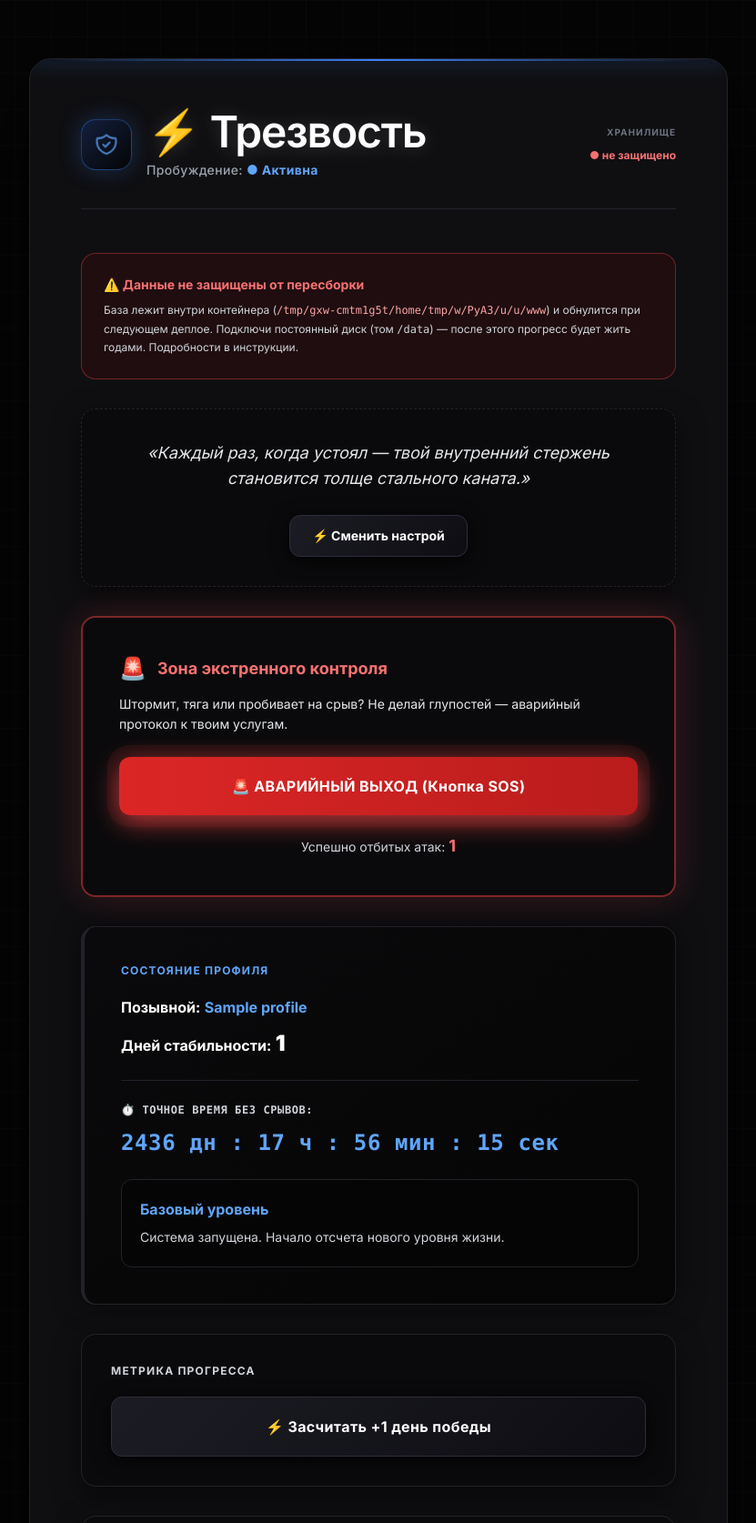
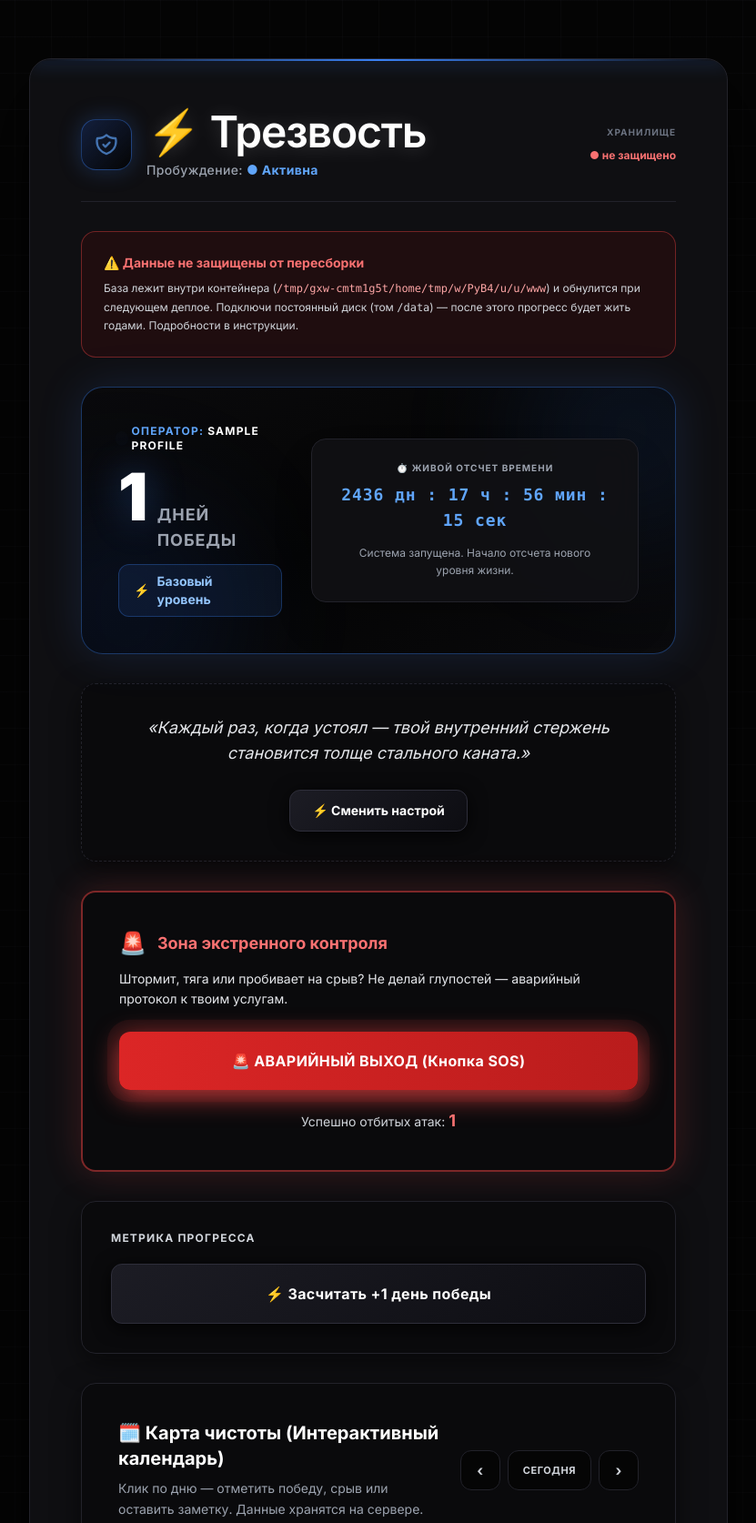
Before and after one commit to Frol78/recovery-hub, a Flask app: page / in a window 1280 px wide. Shown: the top 1674 px of the page at 91% size, without its empty margins (224-1055 px from the left). Run offline with Flask 3, Linux system fonts and the light colour scheme; tables that the repository leaves empty hold one stand-in row (values such as "Sample post"); data that the repository does not hold is empty; some libraries are stand-ins or nearby versions.

Commit message:
UI: move live timer and stats card to the top in Eura Health style

```diff
--- a/templates/index.html
+++ b/templates/index.html
@@ -124,7 +124,7 @@
     <div class="absolute top-0 left-0 right-0 h-[2px] bg-gradient-to-r from-transparent via-blue-500 to-transparent shadow-[0_0_20px_#3B82F6]"></div>
 
     <!-- Header -->
-    <div class="mb-12 pb-8 border-b border-bmwBorder flex flex-col sm:flex-row justify-between items-start sm:items-center gap-4">
+    <div class="mb-8 pb-6 border-b border-bmwBorder flex flex-col sm:flex-row justify-between items-start sm:items-center gap-4">
         <div class="flex items-center gap-4">
             <!-- Футуристичный неоновый логотип -->
             <div class="w-14 h-14 rounded-2xl bg-gradient-to-br from-blue-600/20 to-bmwDeep border border-blue-500/40 flex items-center justify-center shadow-[0_0_25px_rgba(59,130,246,0.25)] shrink-0">
@@ -189,6 +189,43 @@
     <!-- Main Dashboard -->
     <div id="dashboard-section" class="hidden space-y-8">
 
+        <!-- 🚀 ГЛАВНЫЙ ВИДЖЕТ ТРЕКЕРА (Стиль Eura Health / Premium Tracker) -->
+        <div class="relative bg-gradient-to-br from-bmwDark via-bmwDeep to-bmwDark p-8 sm:p-10 rounded-3xl border border-blue-500/40 shadow-[0_0_50px_rgba(59,130,246,0.15)] overflow-hidden">
+            <div class="absolute -right-20 -top-20 w-64 h-64 bg-blue-500/10 rounded-full blur-3xl pointer-events-none"></div>
+            <div class="absolute -left-20 -bottom-20 w-64 h-64 bg-blue-600/10 rounded-full blur-3xl pointer-events-none"></div>
+
+            <div class="relative z-10 flex flex-col md:flex-row items-center justify-between gap-8">
+                <!-- Левая часть: Цифра и ранг -->
+                <div class="text-center md:text-left">
+                    <div class="flex items-center justify-center md:justify-start gap-2 mb-2">
+                        <span class="w-2 h-2 rounded-full bg-blue-400 animate-ping"></span>
+                        <span class="text-xs font-bold text-blue-400 uppercase tracking-widest">Оператор: <span id="profile-name-display" class="text-white"></span></span>
+                    </div>
+
+                    <div class="flex items-baseline justify-center md:justify-start gap-3 my-3">
+                        <span id="profile-days-display" class="text-6xl sm:text-7xl font-black text-white tracking-tight drop-shadow-[0_0_20px_rgba(59,130,246,0.4)]">0</span>
+                        <span class="text-lg font-bold text-gray-400 uppercase tracking-wider">дней победы</span>
+                    </div>
+
+                    <div id="status-badge-box" class="inline-flex items-center gap-2 px-4 py-2 bg-blue-500/10 border border-blue-500/30 rounded-xl">
+                        <span class="text-sm">⚡</span>
+                        <span id="status-name" class="text-blue-300 font-bold text-xs sm:text-sm">Инициализация стабильности</span>
+                    </div>
+                </div>
+
+                <!-- Правая часть: Точный живой таймер в стиле кибер-панели -->
+                <div class="w-full md:w-auto bg-bmwCard/90 backdrop-blur-md p-6 rounded-2xl border border-bmwBorder text-center shadow-2xl">
+                    <span class="text-[10px] font-bold text-gray-400 uppercase tracking-widest block mb-2">⏱️ Живой отсчет времени</span>
+                    <div id="live-timer" class="text-base sm:text-lg font-black text-blue-400 font-mono tracking-wider">
+                        00 дн : 00 ч : 00 мин : 00 сек
+                    </div>
+                    <p id="status-desc" class="text-xs text-gray-400 mt-3 max-w-[280px] leading-relaxed mx-auto">
+                        Система запущена. Начало отсчета нового уровня жизни.
+                    </p>
+                </div>
+            </div>
+        </div>
+
         <!-- Motivation Block -->
         <div class="bg-bmwDark p-8 rounded-2xl border border-dashed border-bmwBorder text-center bmw-border-glow">
             <p id="quote-box" class="italic text-gray-200 text-base sm:text-lg min-h-[60px] flex items-center justify-center transition-opacity duration-300 leading-relaxed">
@@ -213,27 +250,6 @@
             <p class="text-sm text-gray-300 text-center mt-5">
                 Успешно отбитых атак: <strong id="sos-count" class="text-red-400 font-bold text-lg">0</strong>
             </p>
-        </div>
-
-        <!-- Profile Status + Live Timer -->
-        <div class="bg-gradient-to-br from-bmwDark to-bmwDeep p-8 sm:p-10 rounded-2xl border-l-4 border-blue-500 shadow-[0_0_30px_rgba(0,0,0,0.5)] border border-bmwBorder">
-            <h2 class="text-xs font-bold text-blue-400 uppercase tracking-widest mb-5">Состояние профиля</h2>
-            <div class="space-y-3 text-base text-gray-200 mb-6">
-                <p><strong class="text-white">Позывной:</strong> <span id="profile-name-display" class="text-blue-400 font-bold"></span></p>
-                <p><strong class="text-white">Дней стабильности:</strong> <span id="profile-days-display" class="text-white font-black text-2xl">0</span></p>
-            </div>
-
-            <div class="pt-6 border-t border-bmwBorder font-mono">
-                <span class="text-xs font-bold text-gray-300 uppercase tracking-wider block mb-3">⏱️ Точное время без срывов:</span>
-                <div id="live-timer" class="text-xl sm:text-2xl font-black text-blue-400 tracking-wide">
-                    00 дн : 00 ч : 00 мин : 00 сек
-                </div>
-            </div>
-
-            <div class="mt-6 p-5 bg-bmwDeep rounded-xl border border-bmwBorder">
-                <span id="status-name" class="text-blue-400 font-bold text-base block mb-2">Инициализация стабильности</span>
-                <p id="status-desc" class="text-sm text-gray-300 leading-relaxed">Система запущена. Начало отсчета нового уровня жизни.</p>
-            </div>
         </div>
 
         <!-- Progress Button -->
```
